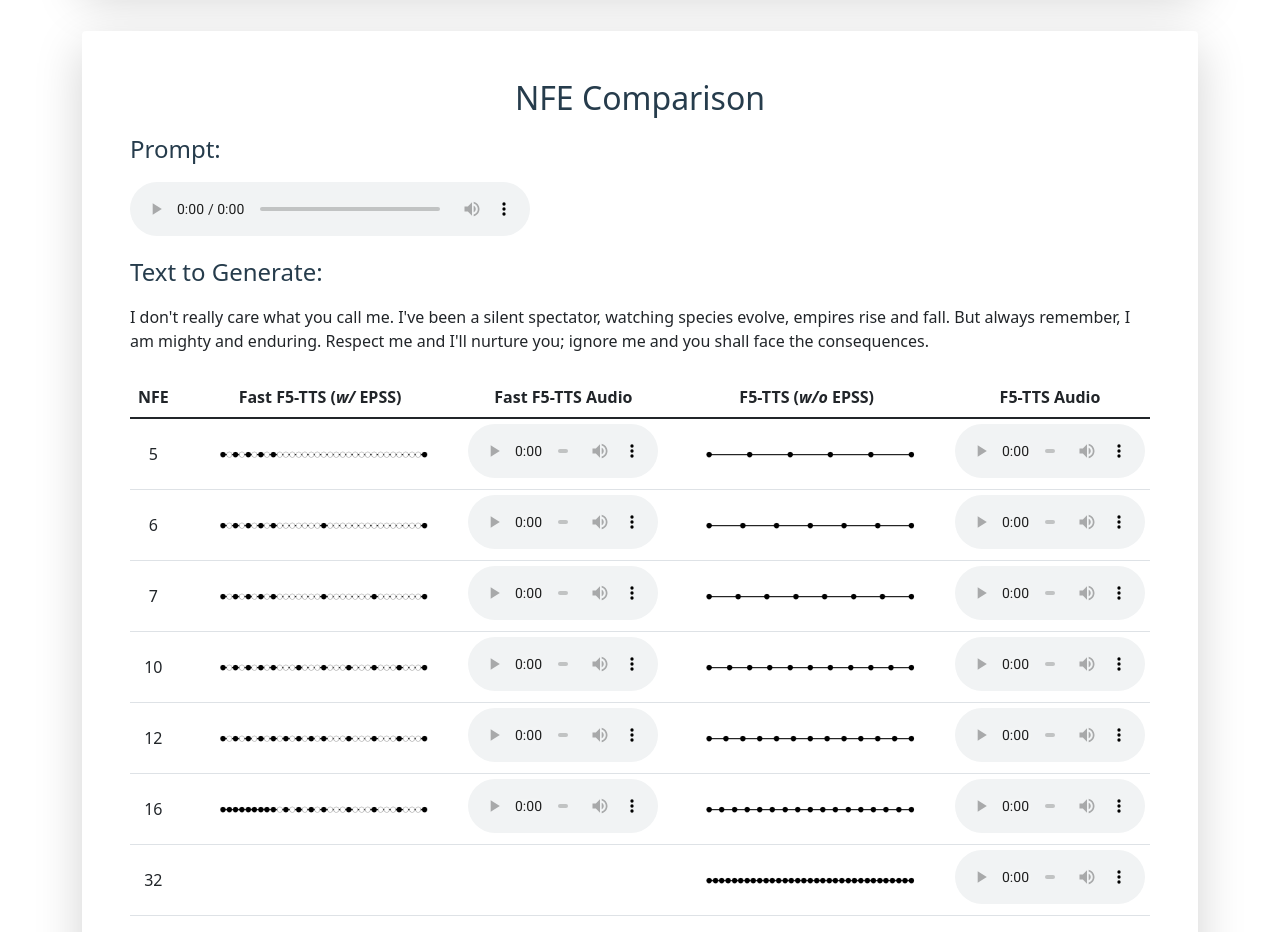
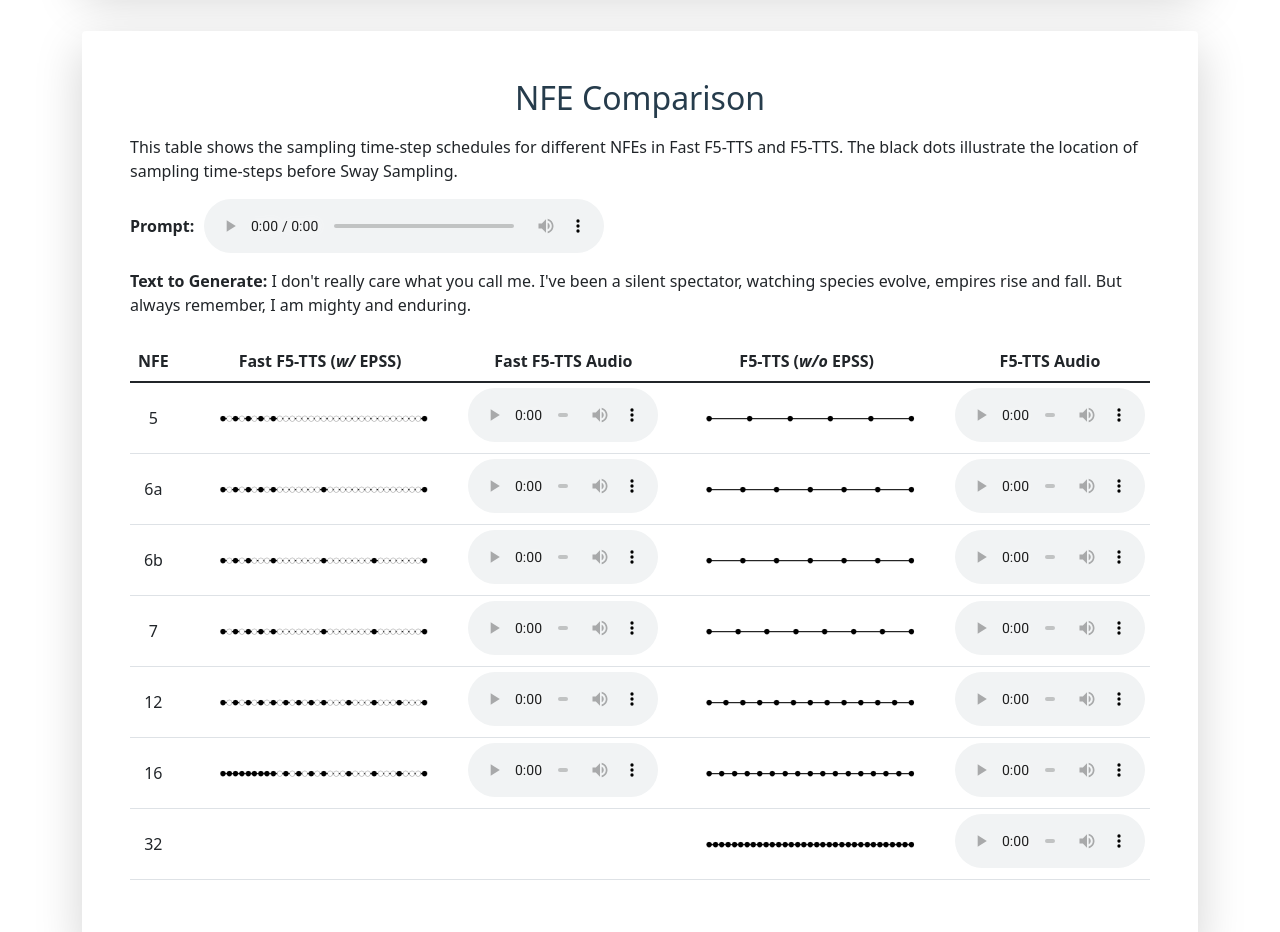
Before and after one commit to Fast-F5-TTS/fast-f5-tts.github.io, a plain HTML site: page index.html in a window 1280 px wide. Shown: the part 2880-3812 px from the top of the page. Drawn offline with Linux system fonts and the light colour scheme.

Commit message:
Update index.html

```diff
--- a/index.html
+++ b/index.html
@@ -235,15 +235,20 @@
 
     <!-- Prompt and Text to Generate -->
     <div class="mb-4">
-        <h4>Prompt:</h4>
-        <audio controls style="width: 100%; max-width: 400px;">
-            <source src="audios/zero_shot/seedtts_ref_en_1.wav" type="audio/wav">
-            Your browser does not support the audio element.
-        </audio>
-        <h4 class="mt-3">Text to Generate:</h4>
-        <p>
-            I don't really care what you call me. I've been a silent spectator, watching species evolve, empires rise and fall. But always remember, I am mighty and enduring. Respect me and I'll nurture you; ignore me and you shall face the consequences.
-        </p>
+        <p>This table shows the sampling time-step schedules for different NFEs in Fast F5-TTS and F5-TTS. The black dots illustrate the location of sampling time-steps before Sway Sampling.</p>
+
+        <div style="display: flex; align-items: center;">
+            <b>Prompt:</b>
+            <audio controls style="width: 100%; max-width: 400px; margin-left: 10px;">
+                <source src="audios/zero_shot/seedtts_ref_en_1.wav" type="audio/wav">
+                Your browser does not support the audio element.
+            </audio>
+        </div>
+
+        <div class="mt-3">
+            <b>Text to Generate:</b>
+                I don't really care what you call me. I've been a silent spectator, watching species evolve, empires rise and fall. But always remember, I am mighty and enduring.
+        </div>
     </div>
     <!-- Table -->
     <div class="table-responsive">
@@ -282,9 +287,9 @@
                         </audio>
                     </td>
                 </tr>
-                <!-- NFE = 6 -->
+                <!-- NFE = 6a -->
                 <tr>
-                    <td style="text-align: center; vertical-align: middle;">6</td>
+                    <td style="text-align: center; vertical-align: middle;">6a</td>
                     <!-- Fast F5-TTS (EPSS) -->
                     <td style="text-align: center; vertical-align: middle; padding: 0px;">
                         <img src="figs/nfes/demo_nfe6a_epss.png" alt="Time-steps for NFE=6a (Fast F5-TTS, EPSS)" style="width: 500px; height: auto;">
@@ -292,6 +297,30 @@
                     <td style="vertical-align: middle; text-align: center; padding: 5px;">
                         <audio controls style="width: 190px;">
                             <source src="audios/zero_shot/seedtts_gen_en_1_nfe6a_epss.wav" type="audio/wav">
+                            Your browser does not support the audio element.
+                        </audio>
+                    </td>
+                    <!-- F5-TTS (Non-EPSS) -->
+                    <td style="text-align: center; vertical-align: middle; padding: 0px;">
+                        <img src="figs/nfes/demo_nfe6.png" alt="Time-steps for NFE=6 (F5-TTS, Non-EPSS)" style="width: 500px; height: auto;">
+                    </td>
+                    <td style="vertical-align: middle; text-align: center; padding: 5px;">
+                        <audio controls style="width: 190px;">
+                            <source src="audios/zero_shot/seedtts_gen_en_1_nfe6.wav" type="audio/wav">
+                            Your browser does not support the audio element.
+                        </audio>
+                    </td>
+                </tr>
+                <!-- NFE = 6b -->
+                <tr>
+                    <td style="text-align: center; vertical-align: middle;">6b</td>
+                    <!-- Fast F5-TTS (EPSS) -->
+                    <td style="text-align: center; vertical-align: middle; padding: 0px;">
+                        <img src="figs/nfes/demo_nfe6b_epss.png" alt="Time-steps for NFE=6b (Fast F5-TTS, EPSS)" style="width: 500px; height: auto;">
+                    </td>
+                    <td style="vertical-align: middle; text-align: center; padding: 5px;">
+                        <audio controls style="width: 190px;">
+                            <source src="audios/zero_shot/seedtts_gen_en_1_nfe6b_epss.wav" type="audio/wav">
                             Your browser does not support the audio element.
                         </audio>
                     </td>
@@ -326,30 +355,6 @@
                     <td style="vertical-align: middle; text-align: center; padding: 5px;">
                         <audio controls style="width: 190px;">
                             <source src="audios/zero_shot/seedtts_gen_en_1_nfe7.wav" type="audio/wav">
-                            Your browser does not support the audio element.
-                        </audio>
-                    </td>
-                </tr>
-                <!-- NFE = 10 -->
-                <tr>
-                    <td style="text-align: center; vertical-align: middle;">10</td>
-                    <!-- Fast F5-TTS (EPSS) -->
-                    <td style="text-align: center; vertical-align: middle; padding: 0px;">
-                        <img src="figs/nfes/demo_nfe10_epss.png" alt="Time-steps for NFE=10 (Fast F5-TTS, EPSS)" style="width: 500px; height: auto;">
-                    </td>
-                    <td style="vertical-align: middle; text-align: center; padding: 5px;">
-                        <audio controls style="width: 190px;">
-                            <source src="audios/zero_shot/seedtts_gen_en_1_nfe10_epss.wav" type="audio/wav">
-                            Your browser does not support the audio element.
-                        </audio>
-                    </td>
-                    <!-- F5-TTS (Non-EPSS) -->
-                    <td style="text-align: center; vertical-align: middle; padding: 0px;">
-                        <img src="figs/nfes/demo_nfe10.png" alt="Time-steps for NFE=10 (F5-TTS, Non-EPSS)" style="width: 500px; height: auto;">
-                    </td>
-                    <td style="vertical-align: middle; text-align: center; padding: 5px;">
-                        <audio controls style="width: 190px;">
-                            <source src="audios/zero_shot/seedtts_gen_en_1_nfe10.wav" type="audio/wav">
                             Your browser does not support the audio element.
                         </audio>
                     </td>
```
